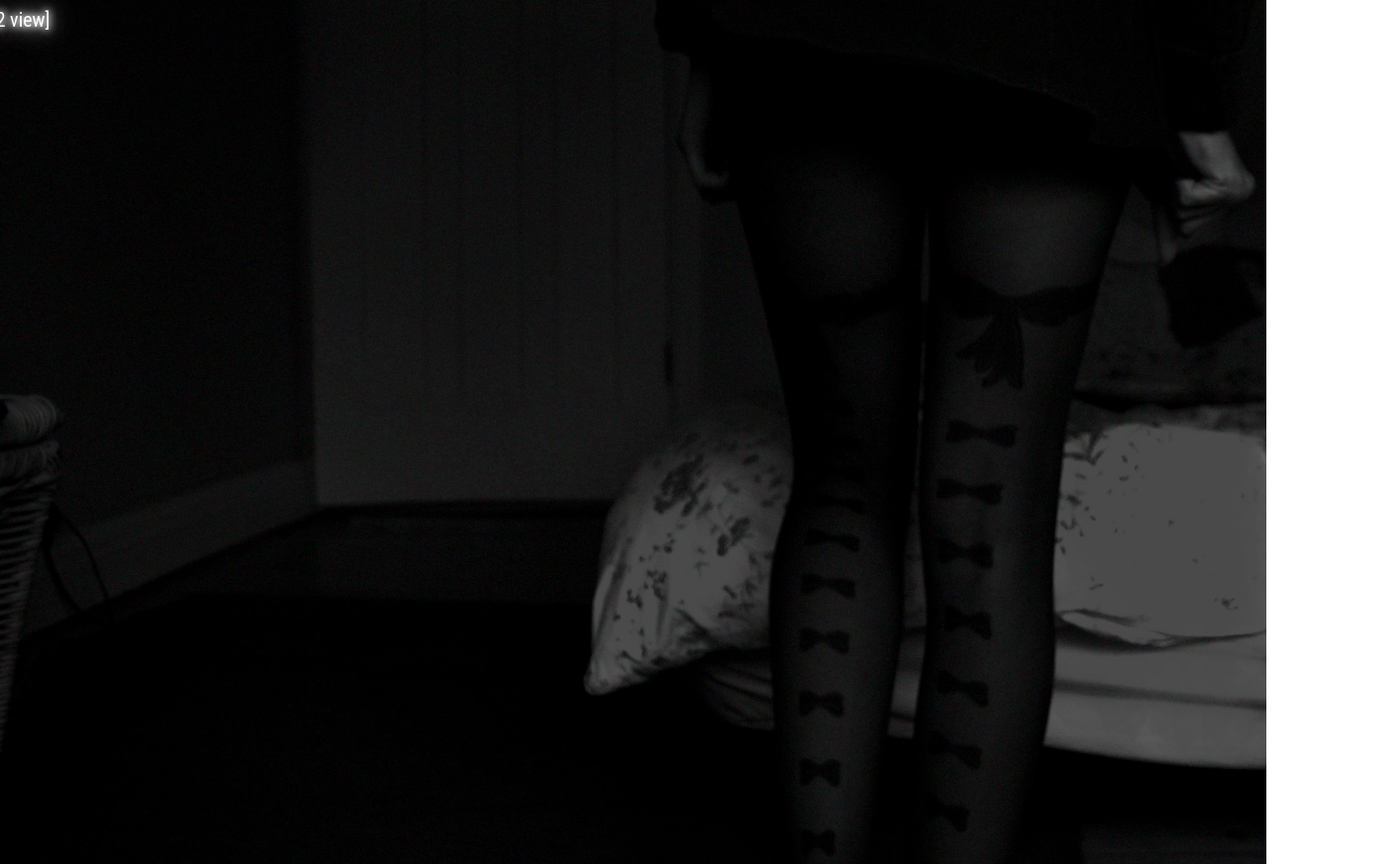
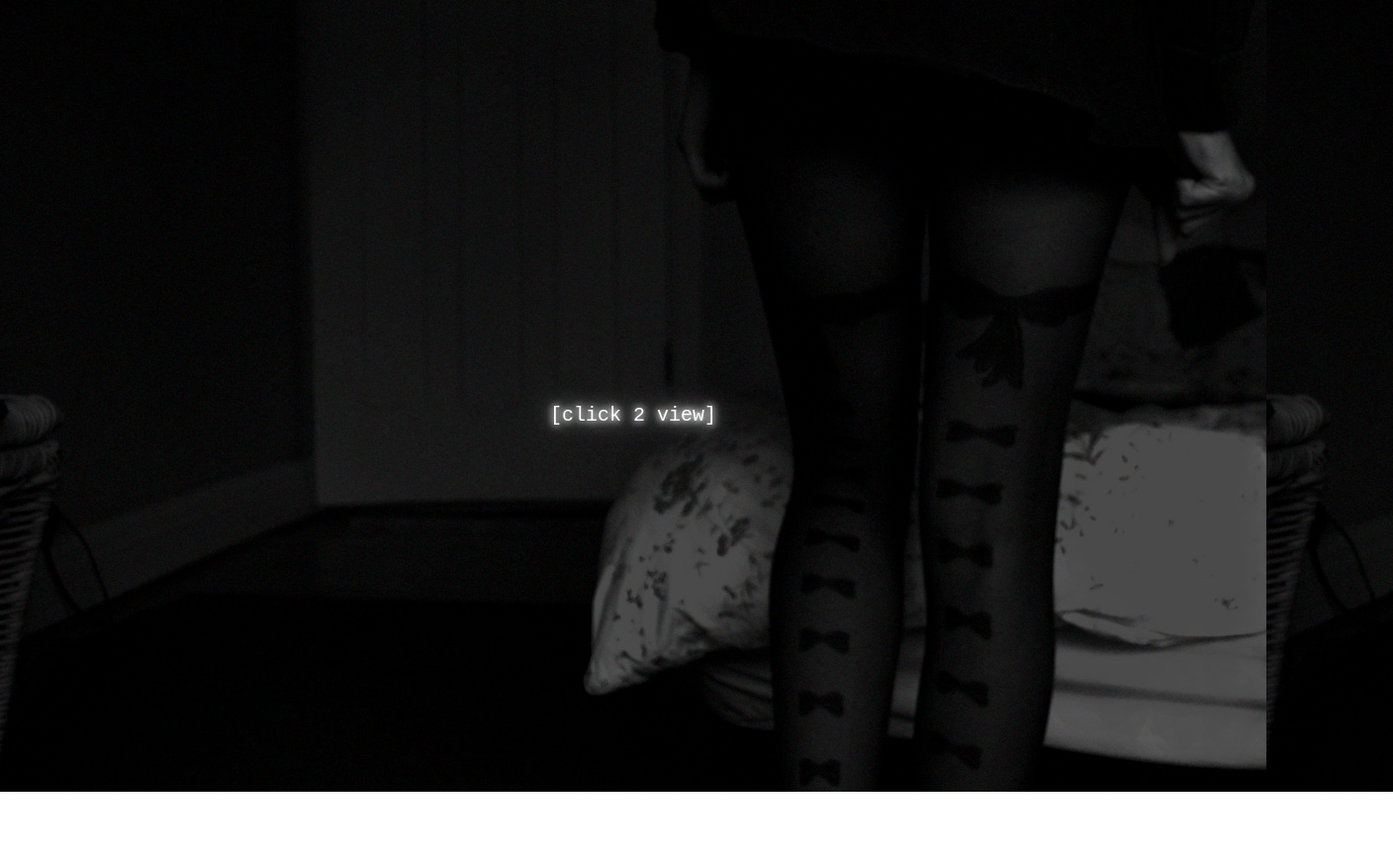
Before and after one commit to ivoxid/lolo, a plain HTML site: page index.html in a window 1280 px wide. Shown: the whole page at 99% size, 1408 px wide, since content can reach past the window. After the commit the page ends 800 px from the top, so only its background shows below. Drawn offline with Linux system fonts and the light colour scheme.

Commit message:
Update index.html

```diff
--- a/index.html
+++ b/index.html
@@ -23,27 +23,6 @@
 
 
 <style>
-
-body {background-image: linear-gradient(rgba(0, 0, 0, 0.5), rgba(0, 0, 0, 0.5)), url('b3.jpg');
-      background-size: cover;
-      height: 100vh;
-      padding:0;
-      margin:0;
-      z-index: -1;
-      cursor: url('cursor.png'), auto;}
-
-* {
-    cursor:url("cursor.png"),default;
-}
-
-
-
-html{
-  font-size: 16px;
-  line-height: 1.625;
-  color: rgb(193,193,193);
-  font-family:Roboto Condensed, sans-serif;
-}
 
 
 .neonText {
@@ -84,7 +63,7 @@ html{
         }
     </script>
 
-
+<link rel="stylesheet" href="style.css">
 </head>
 <body onLoad="rotateTitle()">
 <a href="https://loathe.lol/home"></a>
```
